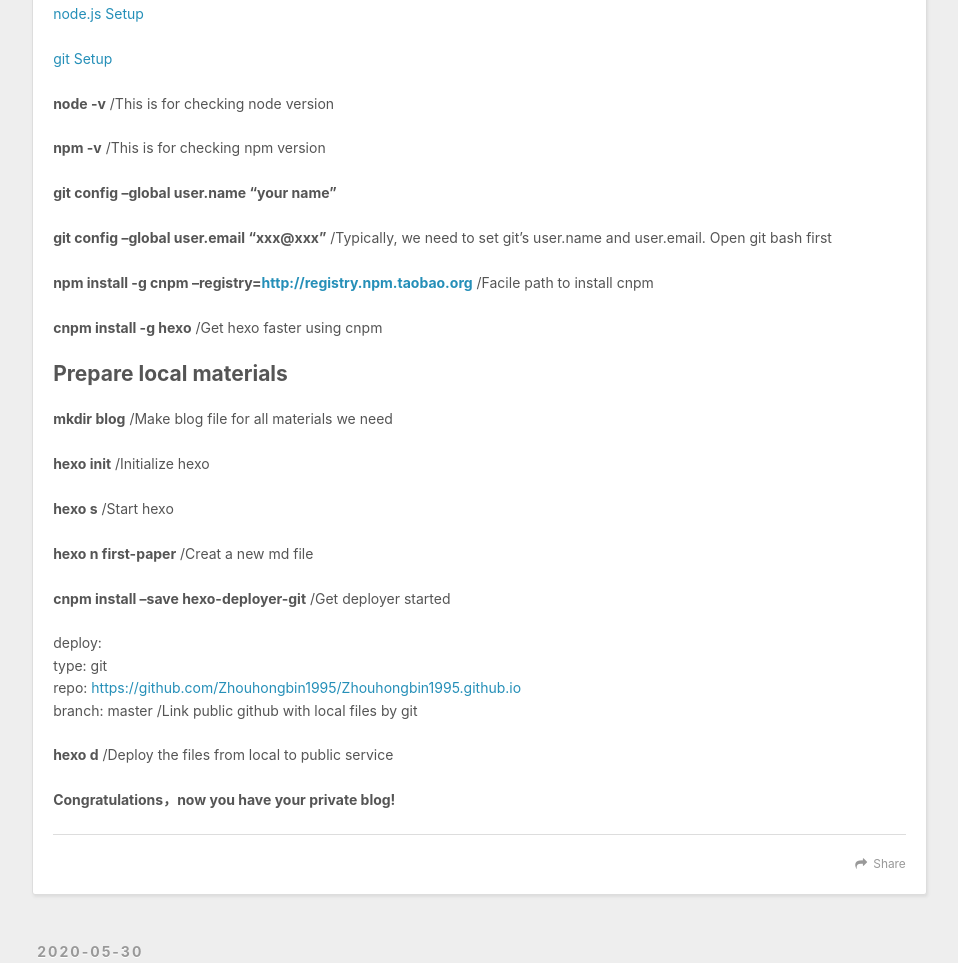
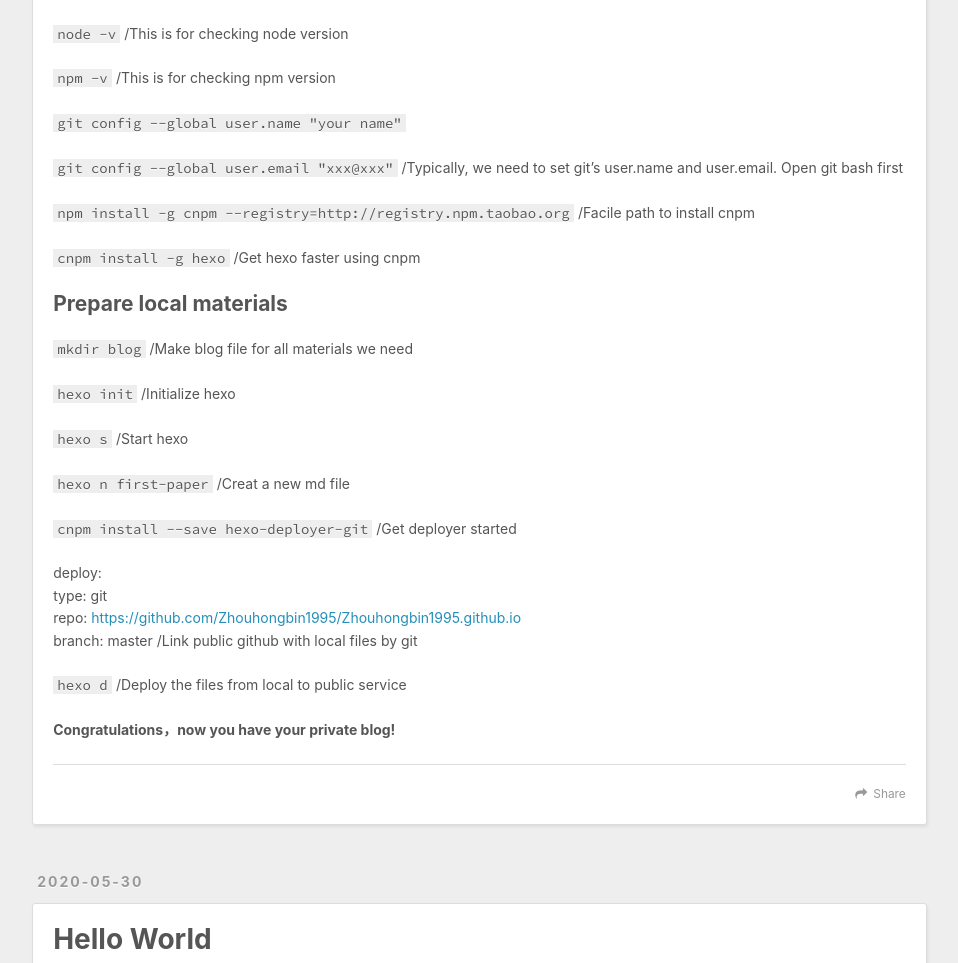
Before and after one commit to Zhouhongbin1995/Zhouhongbin1995.github.io, a plain HTML site: page index.html in a window 1280 px wide. Shown: the part 791-1754 px from the top of the page, without its empty margins (8-966 px from the left). Drawn offline with nearby package versions, Linux system fonts and the light colour scheme.

Commit message:
Site updated: 2020-05-30 15:22:43

```diff
--- a/index.html
+++ b/index.html
@@ -86,7 +86,7 @@
 
     <div class="article-entry" itemprop="articleBody">
 
-        <h1 id="Hexo-Start"><a href="#Hexo-Start" class="headerlink" title="Hexo Start"></a>Hexo Start</h1><p>This is for starting a new hexo blog based on github public service.</p>
+        <p>This is for starting a new hexo blog based on github public service.</p>
 <p>All the steps need to be executed line by line.</p>
 <p>Out line:</p>
 <ol>
@@ -96,25 +96,25 @@
 </ol>
 <h2 id="Setup-First"><a href="#Setup-First" class="headerlink" title="Setup First"></a>Setup First</h2><p><a href="https://nodejs.org/en/" target="_blank" rel="noopener">node.js Setup</a></p>
 <p><a href="https://git-scm.com/" target="_blank" rel="noopener">git Setup</a></p>
-<p><strong>node -v</strong>    /This is for checking node version</p>
-<p><strong>npm -v</strong>    /This is for checking npm version</p>
-<p><strong>git config –global user.name “your name”</strong>    </p>
-<p><strong>git config –global user.email “xxx@xxx”</strong>    /Typically, we need to set git’s user.name and user.email. Open git bash first</p>
-<p><strong>npm install -g cnpm –registry=<a href="http://registry.npm.taobao.org" target="_blank" rel="noopener">http://registry.npm.taobao.org</a></strong>    /Facile path to install cnpm</p>
-<p><strong>cnpm install -g hexo</strong>    /Get hexo faster using cnpm</p>
-<h2 id="Prepare-local-materials"><a href="#Prepare-local-materials" class="headerlink" title="Prepare local materials"></a>Prepare local materials</h2><p><strong>mkdir blog</strong>    /Make blog file for all materials we need</p>
-<p><strong>hexo init</strong>    /Initialize hexo</p>
-<p><strong>hexo s</strong>    /Start hexo</p>
-<p><strong>hexo n first-paper</strong>    /Creat a new md file</p>
-<p><strong>cnpm install –save hexo-deployer-git</strong>     /Get deployer started</p>
+<p><code>node -v</code>    /This is for checking node version</p>
+<p><code>npm -v</code>    /This is for checking npm version</p>
+<p><code>git config --global user.name &quot;your name&quot;</code>    </p>
+<p><code>git config --global user.email &quot;xxx@xxx&quot;</code>    /Typically, we need to set git’s user.name and user.email. Open git bash first</p>
+<p><code>npm install -g cnpm --registry=http://registry.npm.taobao.org</code>    /Facile path to install cnpm</p>
+<p><code>cnpm install -g hexo</code>    /Get hexo faster using cnpm</p>
+<h2 id="Prepare-local-materials"><a href="#Prepare-local-materials" class="headerlink" title="Prepare local materials"></a>Prepare local materials</h2><p><code>mkdir blog</code>    /Make blog file for all materials we need</p>
+<p><code>hexo init</code>    /Initialize hexo</p>
+<p><code>hexo s</code>    /Start hexo</p>
+<p><code>hexo n first-paper</code>    /Creat a new md file</p>
+<p><code>cnpm install --save hexo-deployer-git</code>     /Get deployer started</p>
 <p>deploy:<br>      type: git<br>      repo: <a href="https://github.com/Zhouhongbin1995/Zhouhongbin1995.github.io" target="_blank" rel="noopener">https://github.com/Zhouhongbin1995/Zhouhongbin1995.github.io</a><br>      branch: master    /Link public github with local files by git</p>
-<p><strong>hexo d</strong>    /Deploy the files from local to public service</p>
+<p><code>hexo d</code>    /Deploy the files from local to public service</p>
 <p><strong>Congratulations，now you have your private blog!</strong></p>
 
 
     </div>
     <footer class="article-footer">
-      <a data-url="http://yoursite.com/2020/05/30/HexoStart/" data-id="ckataxak00001p8uug8zgfmqi" class="article-share-link">Share</a>
+      <a data-url="http://yoursite.com/2020/05/30/HexoStart/" data-id="ckatb5mfm00008suu5d527bzq" class="article-share-link">Share</a>
 
 
     </footer>
@@ -163,7 +163,7 @@
 
     </div>
     <footer class="article-footer">
-      <a data-url="http://yoursite.com/2020/05/30/hello-world/" data-id="ckataxajs0000p8uu0lacei2v" class="article-share-link">Share</a>
+      <a data-url="http://yoursite.com/2020/05/30/hello-world/" data-id="ckatb5mfu00018suufbshh25t" class="article-share-link">Share</a>
 
 
     </footer>
```
Also changed, not shown: 2020/05/30/HexoStart/index.html (+17 -17 lines), 2020/05/30/hello-world/index.html (+1 -1 lines).
